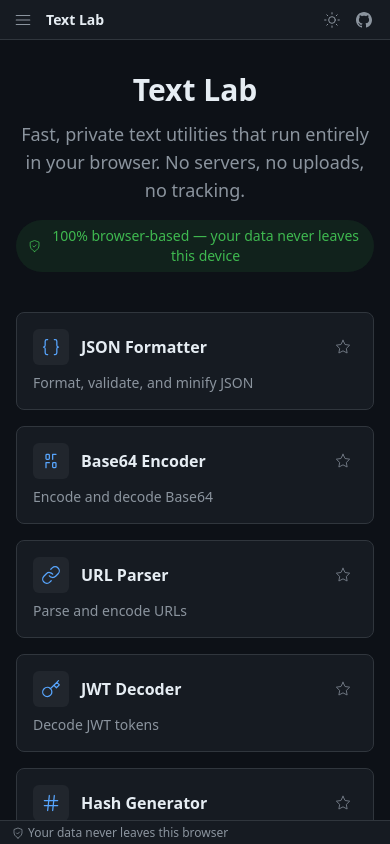
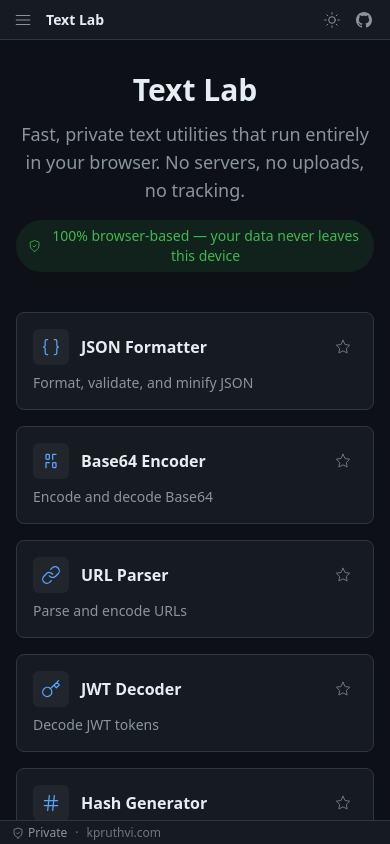
Before and after one commit to pruthvi2805/text-lab, a Next.js app: page / in a window 390 px wide. Built offline with nearby package versions, Linux system fonts and the light colour scheme.

Commit message:
feat: add hub link to status bar
- Add kpruthvi.com link in footer/status bar
- Responsive privacy text (short version on mobile)

Part of kpruthvi.com ecosystem design unification.

Co-Authored-By: Claude Opus 4.5 <noreply@anthropic.com>

```diff
--- a/components/layout/StatusBar.tsx
+++ b/components/layout/StatusBar.tsx
@@ -17,8 +17,20 @@ export function StatusBar({ inputLength = 0, outputLength = 0 }: StatusBarProps)
         className="flex items-center gap-1 text-text-secondary hover:text-text-primary transition-colors"
       >
         <ShieldIcon size={12} />
-        <span>Your data never leaves this browser</span>
+        <span className="hidden sm:inline">Your data never leaves this browser</span>
+        <span className="sm:hidden">Private</span>
       </Link>
+
+      {/* Separator and Hub link */}
+      <span className="mx-2 text-text-muted">·</span>
+      <a
+        href="https://kpruthvi.com"
+        target="_blank"
+        rel="noopener noreferrer"
+        className="text-text-muted hover:text-text-secondary transition-colors"
+      >
+        kpruthvi.com
+      </a>
 
       {/* Spacer */}
       <div className="flex-1" />
```
